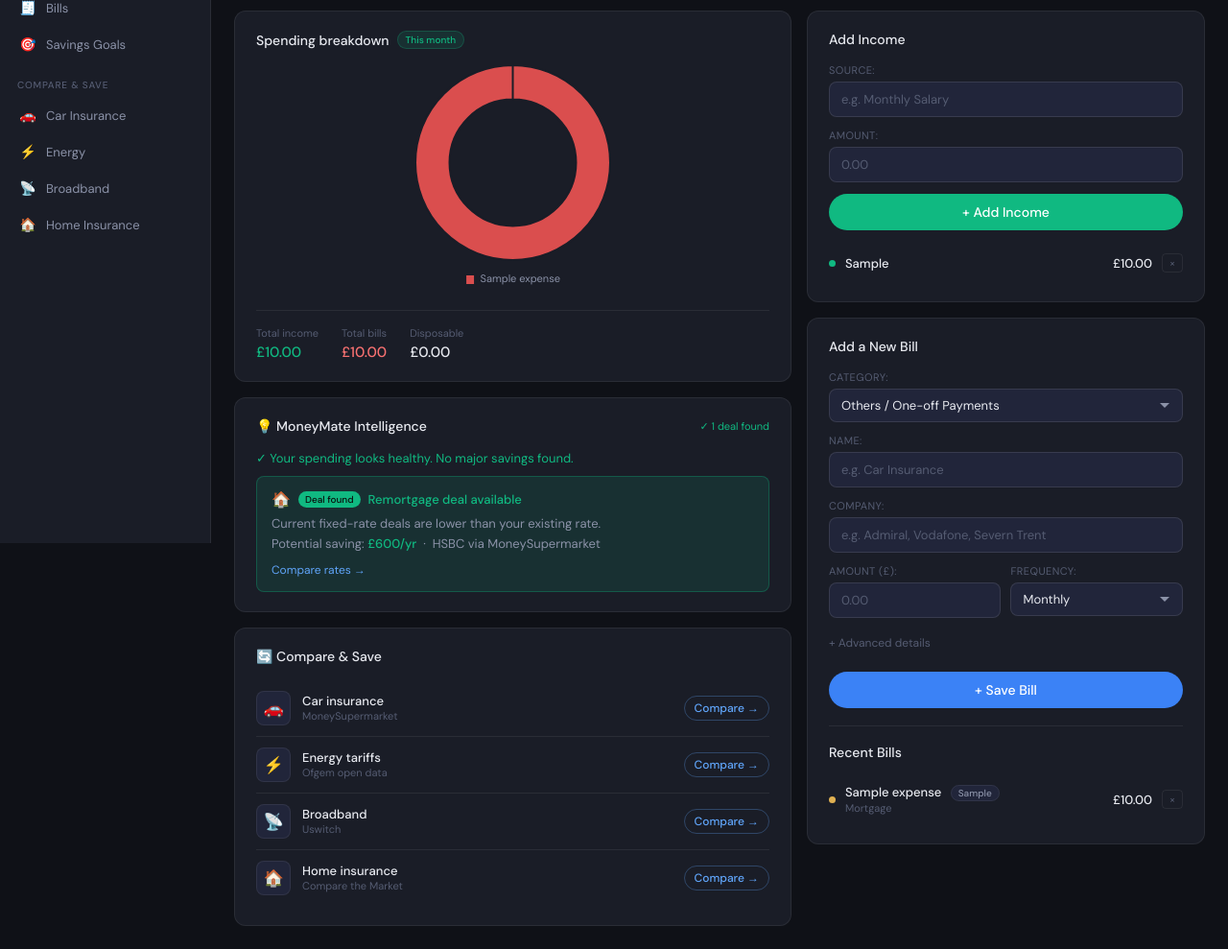
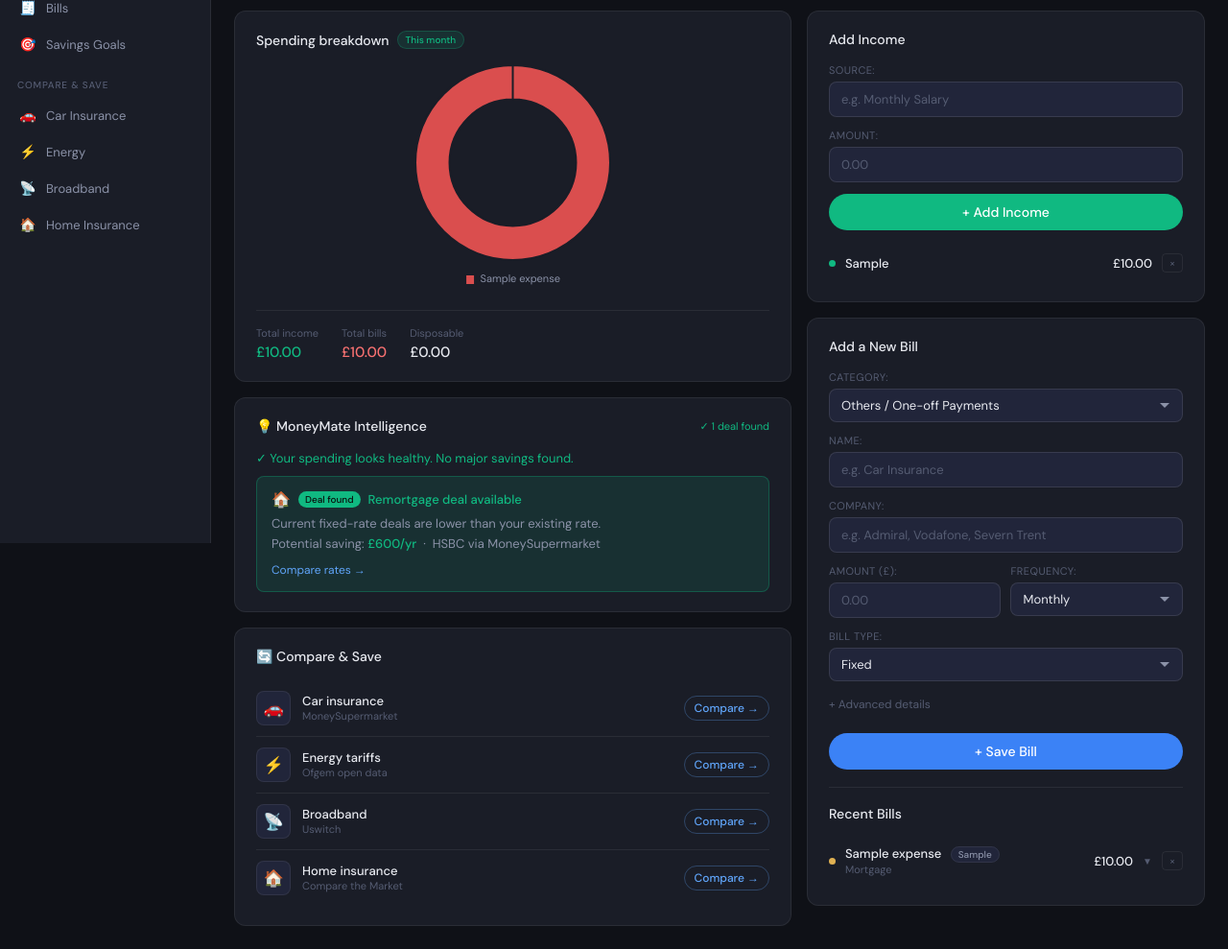
Before and after one commit to moversyani/MoneyMate---Financial-Tracker, a Django app: page / in a window 1280 px wide. Shown: the part 234-1223 px from the top of the page at 96% size. Run offline with Django 5.2, Linux system fonts and the light colour scheme; a user stored in the database is signed in; tables that the repository leaves empty hold one stand-in row (values such as "Sample post").

Commit message:
feat: expandable bill rows, fixed/variable bill type field

```diff
--- a/finance/forms.py
+++ b/finance/forms.py
@@ -7,16 +7,13 @@ from .models import Expense, Income
 class ExpenseForm(forms.ModelForm):
     class Meta:
         model  = Expense
-        # Category is first so it sets context before the user fills anything else
+        # Category first — sets context before the user fills anything else
         fields = [
-            'category', 'name', 'company', 'amount', 'frequency',
+            'category', 'name', 'company', 'amount', 'frequency', 'bill_type',
             'customer_number', 'tariff_details', 'start_date', 'end_date',
         ]
         widgets = {
-            'category': forms.Select(attrs={
-                'class': 'form-control',
-                'id': 'id_category',
-            }),
+            'category': forms.Select(attrs={'class': 'form-control'}),
             'name': forms.TextInput(attrs={
                 'class': 'form-control',
                 'placeholder': 'e.g. Car Insurance',
@@ -30,10 +27,9 @@ class ExpenseForm(forms.ModelForm):
                 'placeholder': '0.00',
                 'step': '0.01',
             }),
-            'frequency': forms.Select(attrs={
-                'class': 'form-control',
-            }),
-            # Advanced fields — rendered separately in the template
+            'frequency': forms.Select(attrs={'class': 'form-control'}),
+            # Fixed or Variable — shown alongside frequency in the form
+            'bill_type': forms.Select(attrs={'class': 'form-control'}),
             'customer_number': forms.TextInput(attrs={
                 'class': 'form-control',
                 'placeholder': 'e.g. 123456789',
--- a/finance/templates/finance/dashboard.html
+++ b/finance/templates/finance/dashboard.html
@@ -132,17 +132,47 @@
         .btn-green { background: var(--green); }
         .btn-blue  { background: #3b82f6; }
 
-        /* --- List items (income + bills) --- */
+        /* --- Bill list items --- */
         .item-list { list-style: none; padding: 0; margin-top: 14px; }
-        .item-list li { display: flex; align-items: center; gap: 10px; padding: 10px 0; border-bottom: 1px solid var(--border); font-size: 13px; }
+        /* Each li is a wrapper for the clickable row + the expandable details panel */
+        .item-list li { border-bottom: 1px solid var(--border); }
         .item-list li:last-child { border-bottom: none; }
+
+        /* The visible row — flex layout with dot, info, amount, delete */
+        .bill-row { display: flex; align-items: center; gap: 10px; padding: 10px 0; font-size: 13px; cursor: pointer; }
+        .bill-row:hover .item-name { color: var(--green); }
+
+        /* Chevron icon showing open/closed state of the expand panel */
+        .bill-chevron { font-size: 10px; color: var(--text-3); transition: transform 0.2s; flex-shrink: 0; }
+        .bill-chevron.open { transform: rotate(180deg); }
+
+        /* Expandable details panel — hidden by default, shown on click */
+        .bill-details {
+            display: none;
+            padding: 10px 12px 14px 24px;
+            background: var(--bg-input);
+            border-radius: var(--r-sm);
+            margin-bottom: 10px;
+            font-size: 12px;
+            color: var(--text-2);
+        }
+        .bill-details.open { display: block; }
+        .bill-details-grid { display: grid; grid-template-columns: 1fr 1fr; gap: 6px 16px; }
+        .bd-label { font-size: 10px; color: var(--text-3); text-transform: uppercase; letter-spacing: 0.05em; margin-bottom: 2px; }
+        .bd-value { font-size: 12px; color: var(--text-1); }
+
         .dot { width: 7px; height: 7px; border-radius: 50%; flex-shrink: 0; }
         .item-info { flex: 1; }
-        .item-name { font-weight: 500; color: var(--text-1); }
+        .item-name { font-weight: 500; color: var(--text-1); transition: color 0.15s; }
         .item-cat  { font-size: 11px; color: var(--text-3); margin-top: 1px; }
         .item-amt  { font-weight: 500; flex-shrink: 0; }
         .btn-del { font-size: 11px; color: var(--text-3); text-decoration: none; padding: 2px 7px; border: 1px solid var(--border); border-radius: 4px; flex-shrink: 0; transition: color 0.2s, border-color 0.2s, background 0.2s; }
         .btn-del:hover { color: var(--red); border-color: var(--red); background: var(--red-dim); }
+
+        /* Income list items — no expand needed, simpler style */
+        .income-list { list-style: none; padding: 0; margin-top: 14px; }
+        .income-list li { display: flex; align-items: center; gap: 10px; padding: 10px 0; border-bottom: 1px solid var(--border); font-size: 13px; }
+        .income-list li:last-child { border-bottom: none; }
 
         .divider { height: 1px; background: var(--border); margin: 18px 0; }
 
@@ -369,7 +399,7 @@
                         {{ income_form.as_p }}
                         <button type="submit" name="add_income" class="btn btn-green">+ Add Income</button>
                     </form>
-                    <ul class="item-list">
+                    <ul class="income-list">
                         {% for inc in incomes %}
                             <li>
                                 <div class="dot" style="background: var(--green);"></div>
@@ -408,7 +438,7 @@
                         </p>
 
                         <!-- Amount + Frequency side by side -->
-                        <div style="display:grid; grid-template-columns:1fr 1fr; gap:10px;">
+                        <div style="display:grid; grid-template-columns:1fr 1fr; gap:10px; margin-bottom:12px;">
                             <p style="margin:0;">
                                 <label for="id_amount">Amount (£):</label>
                                 {{ expense_form.amount }}
@@ -419,8 +449,14 @@
                             </p>
                         </div>
 
+                        <!-- Bill type: Fixed or Variable -->
+                        <p>
+                            <label for="id_bill_type">Bill type:</label>
+                            {{ expense_form.bill_type }}
+                        </p>
+
                         <!-- Advanced details — hidden by default, toggle reveals extra fields -->
-                        <div style="margin-top:14px; margin-bottom:12px;">
+                        <div style="margin-top:4px; margin-bottom:12px;">
                             <button type="button" class="adv-toggle" onclick="
                                 const body = this.nextElementSibling;
                                 body.style.display = body.style.display === 'block' ? 'none' : 'block';
@@ -457,9 +493,17 @@
                     <div class="divider"></div>
                     <div class="card-title" style="margin-bottom: 8px;">Recent Bills</div>
 
+                    <!-- Bill list — each row is clickable and expands to show advanced details -->
                     <ul class="item-list">
                         {% for expense in expenses %}
                             <li>
+                                <!-- Clickable row — toggles the details panel below -->
+                                <div class="bill-row" onclick="
+                                    const details = this.nextElementSibling;
+                                    const chevron = this.querySelector('.bill-chevron');
+                                    details.classList.toggle('open');
+                                    chevron.classList.toggle('open');
+                                ">
                                     <div class="dot" style="background: hsl({{ forloop.counter0 }}40, 70%, 60%);"></div>
                                     <div class="item-info">
                                         <div class="item-name">
@@ -477,6 +521,10 @@
                                             {% if expense.frequency == 'ANNUALLY' %}
                                                 <span style="font-size:10px;padding:1px 6px;border-radius:var(--pill);background:rgba(96,165,250,0.12);color:var(--blue);border:1px solid rgba(96,165,250,0.25);margin-left:4px;">Annual</span>
                                             {% endif %}
+                                            <!-- Variable badge shown if bill type is variable -->
+                                            {% if expense.bill_type == 'VARIABLE' %}
+                                                <span style="font-size:10px;padding:1px 6px;border-radius:var(--pill);background:rgba(251,191,36,0.12);color:var(--amber);border:1px solid rgba(251,191,36,0.25);margin-left:4px;">Variable</span>
+                                            {% endif %}
                                         </div>
                                     </div>
                                     <!-- Show original amount + monthly equivalent for annual bills -->
@@ -486,10 +534,52 @@
                                             <div style="font-size:10px;color:var(--text-3);">£{{ expense.monthly_amount|floatformat:2 }}/mo</div>
                                         {% endif %}
                                     </div>
-                                <a href="{% url 'delete_expense' expense.pk %}" class="btn-del" onclick="return confirm('Delete this bill?')">×</a>
+                                    <!-- Chevron rotates when row is expanded -->
+                                    <span class="bill-chevron">▼</span>
+                                    <!-- Delete stops click from bubbling up to the expand toggle -->
+                                    <a href="{% url 'delete_expense' expense.pk %}" class="btn-del" onclick="event.stopPropagation(); return confirm('Delete this bill?')">×</a>
+                                </div>
+
+                                <!-- Expandable details panel — hidden until row is clicked -->
+                                <div class="bill-details">
+                                    <div class="bill-details-grid">
+                                        <div>
+                                            <div class="bd-label">Bill type</div>
+                                            <div class="bd-value">{{ expense.get_bill_type_display }}</div>
+                                        </div>
+                                        <div>
+                                            <div class="bd-label">Frequency</div>
+                                            <div class="bd-value">{{ expense.get_frequency_display }}</div>
+                                        </div>
+                                        {% if expense.customer_number %}
+                                        <div>
+                                            <div class="bd-label">Customer / policy no.</div>
+                                            <div class="bd-value">{{ expense.customer_number }}</div>
+                                        </div>
+                                        {% endif %}
+                                        {% if expense.tariff_details %}
+                                        <div>
+                                            <div class="bd-label">Tariff / policy</div>
+                                            <div class="bd-value">{{ expense.tariff_details }}</div>
+                                        </div>
+                                        {% endif %}
+                                        {% if expense.start_date %}
+                                        <div>
+                                            <div class="bd-label">Start date</div>
+                                            <div class="bd-value">{{ expense.start_date }}</div>
+                                        </div>
+                                        {% endif %}
+                                        {% if expense.end_date %}
+                                        <div>
+                                            <div class="bd-label">End date</div>
+                                            <div class="bd-value">{{ expense.end_date }}</div>
+                                        </div>
+                                        {% endif %}
+                                    </div>
+                                </div>
                             </li>
                         {% empty %}
-                            <li style="color: var(--text-3); font-size: 13px;">No bills added yet.</li>
+                            <li style="color: var(--text-3); font-size: 13px; padding: 10px 0;">No bills added yet.</li>
                         {% endfor %}
                     </ul>
                 </div>
@@ -514,14 +604,13 @@ window.onload = function () {
 
     const ctx = document.getElementById('spendingChart').getContext('2d');
 
-    // Labels and data injected by Django template engine
-    // Show bill name only — no category brackets under the chart
+    // Labels and data injected by Django — show bill name only under the chart
     const labels = [{% for e in expenses %}"{{ e.name }}",{% endfor %}];
 
-    // Use monthly_amount for chart so annual bills display their monthly equivalent
+    // Use monthly_amount so annual bills display their monthly equivalent in the chart
     const data = [{% for e in expenses %}{{ e.monthly_amount|floatformat:2 }},{% endfor %}];
 
-    // Evenly spaced hsl colours — one per slice
+    // Evenly spaced hsl colours — one unique colour per slice
     const colors = data.map((_, i) => `hsl(${i * (360 / (data.length || 1))}, 65%, 58%)`);
 
     if (data.length > 0) {
```
Also changed, not shown: finance/models.py (+21 -12 lines), finance/migrations/0006_expense_bill_type.py (added). Lines whose indentation alone changed are shown as unchanged.
